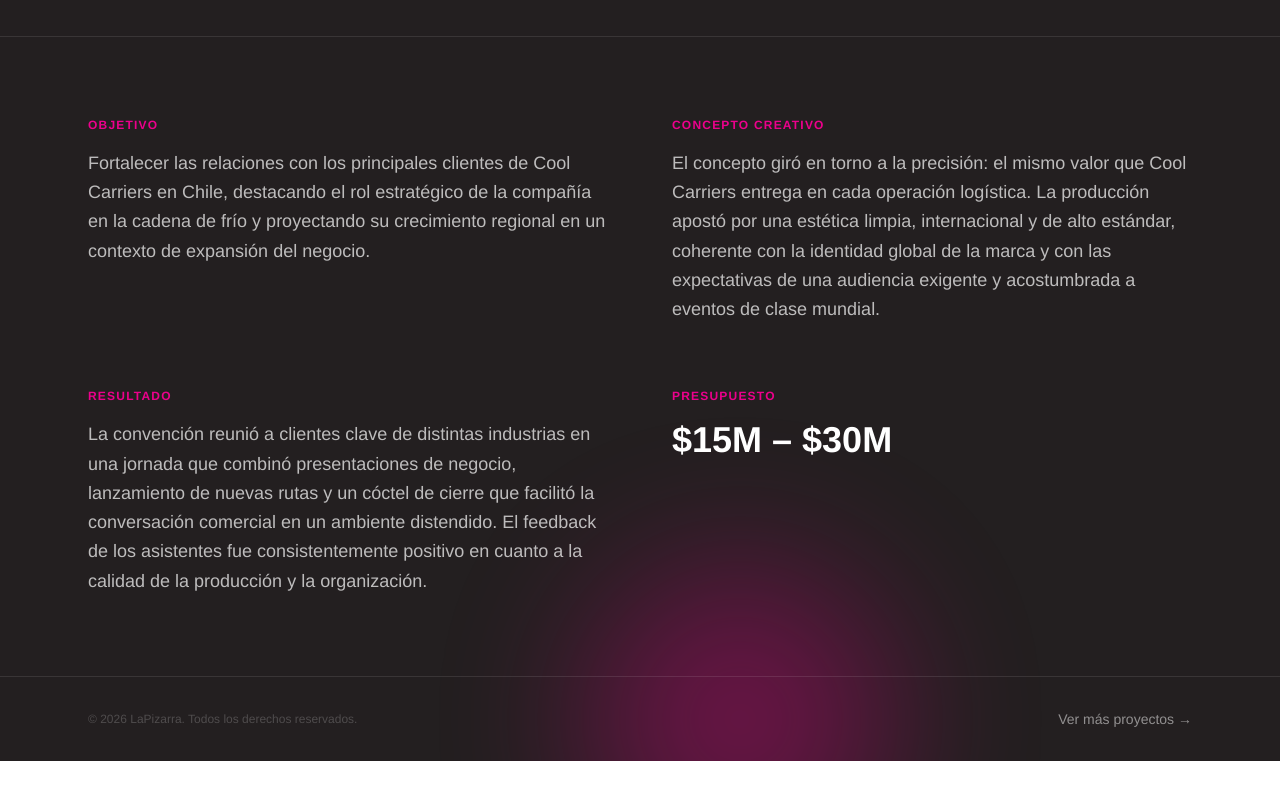
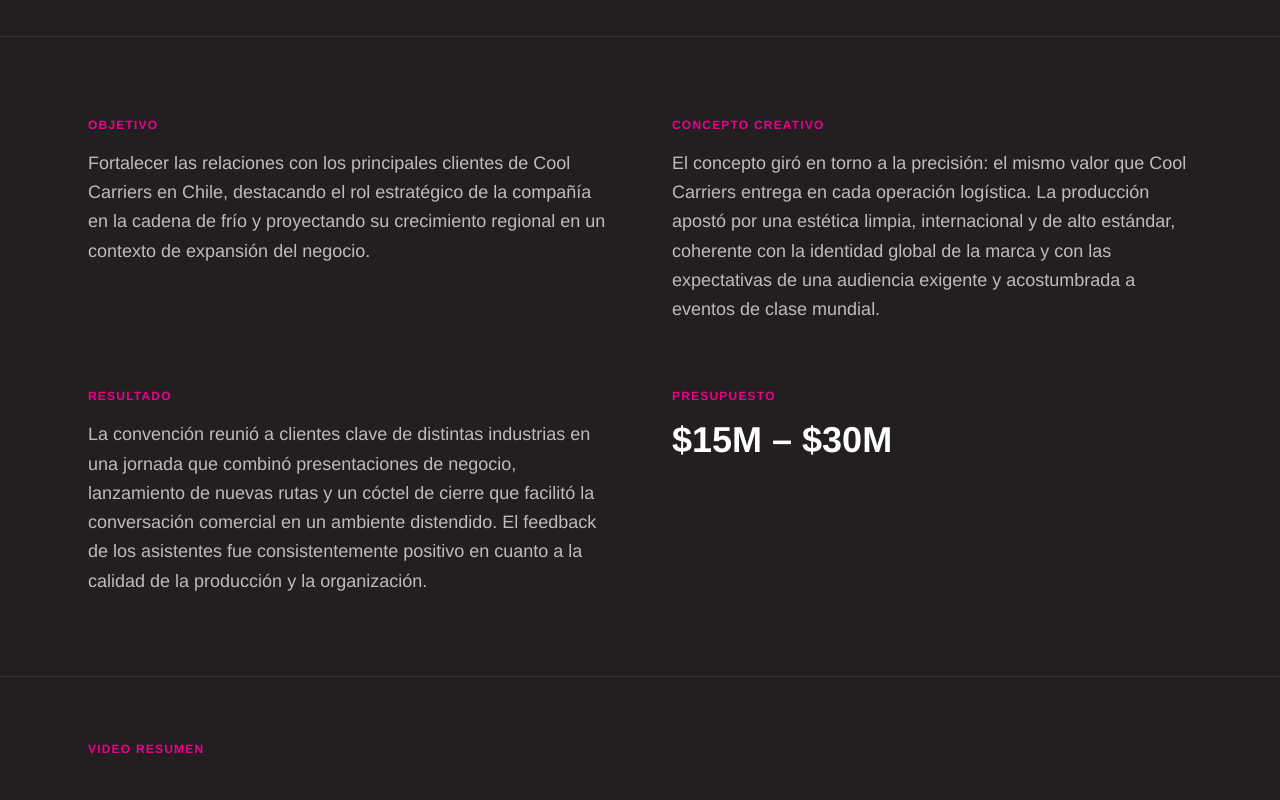
Before and after one commit to sebavigneaux-ui/lapizarra, a Next.js app: page /proyectos/cool-carriers-convencion in a window 1280 px wide. Shown: the part 1812-2612 px from the top of the page. Before the commit the page ends 2573 px from the top, so only its background shows below. Built offline with nearby package versions, Linux system fonts and the light colour scheme.

Commit message:
Restore video section in project pages
Co-Authored-By: Claude Sonnet 4.6 <noreply@anthropic.com>

```diff
--- a/app/proyectos/[slug]/page.tsx
+++ b/app/proyectos/[slug]/page.tsx
@@ -3,6 +3,7 @@ import Image from "next/image";
 import Link from "next/link";
 import { proyectos, getProyecto } from "../../data/proyectos";
 import Blobs from "../../components/Blobs";
+import VideoGaleria from "./VideoGaleria";
 
 export function generateStaticParams() {
   return proyectos.map((p) => ({ slug: p.slug }));
@@ -102,6 +103,16 @@ export default async function ProyectoPage({
         </div>
       </div>
 
+      {/* Videos del proyecto */}
+      {proyecto.videos && proyecto.videos.length > 0 && (
+        <div className="border-t border-white/10">
+          <div className="max-w-6xl mx-auto px-6 py-16">
+            <p className="text-[#EC008C] text-xs font-bold uppercase tracking-widest mb-8">Video resumen</p>
+            <VideoGaleria videos={proyecto.videos} />
+          </div>
+        </div>
+      )}
+
       {/* Footer mínimo */}
       <div className="border-t border-white/10">
         <div className="max-w-6xl mx-auto px-6 py-8 flex items-center justify-between">
```
